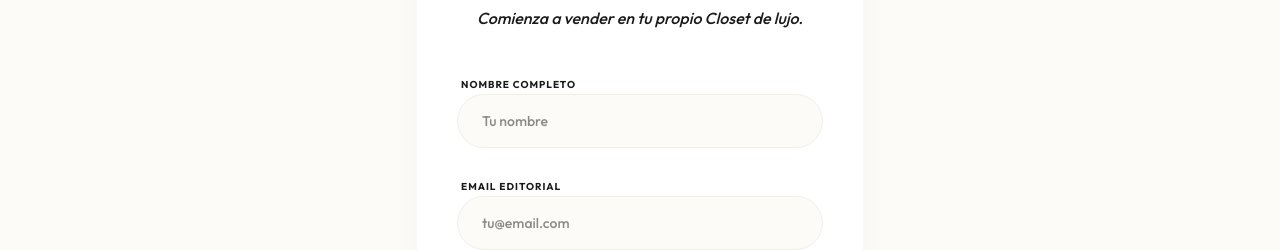
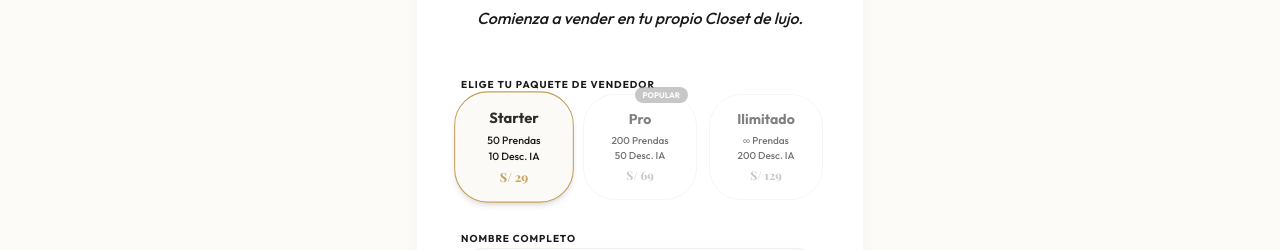
Before and after one commit to cmontenegro1411-hue/marketplace-ropa, a Next.js app: page /signup in a window 1280 px wide. Shown: the part 248-498 px from the top of the page. Built offline with nearby package versions, Linux system fonts and the light colour scheme; no server answers; a web font is replaced by a local one.

Commit message:
feat: user registration with seller packages (ai credits and product limit)

```diff
--- a/app/api/auth/signup/route.ts
+++ b/app/api/auth/signup/route.ts
@@ -5,10 +5,10 @@ import { syncSellerToNotion } from '@/lib/notion';
 
 export async function POST(req: Request) {
   try {
-    const { email, password, name } = await req.json();
+    const { email, password, name, plan } = await req.json();
 
-    if (!email || !password || !name) {
-      return NextResponse.json({ message: 'Todos los campos son requeridos' }, { status: 400 });
+    if (!email || !password || !name || !plan) {
+      return NextResponse.json({ message: 'Todos los campos y la selección de plan son requeridos' }, { status: 400 });
     }
 
     // 1. Encriptar contraseña
@@ -40,6 +40,22 @@ export async function POST(req: Request) {
       return NextResponse.json({ message: error.message }, { status: 500 });
     }
 
+    // 2.5 Insertar el paquete publicitario del Vendedor
+    const planLimits = {
+      starter: { limit: 50, ai: 10 },
+      pro: { limit: 200, ai: 50 },
+      unlimited: { limit: 9999, ai: 200 },
+    };
+    const selectedPlan = planLimits[plan as keyof typeof planLimits] || planLimits.starter;
+
+    await supabase.from('listing_credits').insert({
+      user_id: newUser.id,
+      plan: plan,
+      credits_total: selectedPlan.ai,
+      credits_used: 0,
+      product_limit: selectedPlan.limit
+    });
+
     // 3. Sincronizar con CRM en Notion (fire-and-forget: no hacer await para no bloquear la UI)
     syncSellerToNotion({
       userId: newUser.id,
--- a/app/signup/page.tsx
+++ b/app/signup/page.tsx
@@ -10,6 +10,7 @@ export default function SignupPage() {
   const [email, setEmail] = useState('');
   const [password, setPassword] = useState('');
   const [name, setName] = useState('');
+  const [plan, setPlan] = useState('starter');
   const [isLoading, setIsLoading] = useState(false);
   const [error, setError] = useState('');
   const router = useRouter();
@@ -23,7 +24,7 @@ export default function SignupPage() {
       const res = await fetch('/api/auth/signup', {
         method: 'POST',
         headers: { 'Content-Type': 'application/json' },
-        body: JSON.stringify({ email, password, name }),
+        body: JSON.stringify({ email, password, name, plan }),
       });
 
       const data = await res.json();
@@ -60,6 +61,38 @@ export default function SignupPage() {
             )}
 
             <form onSubmit={handleSubmit} className="space-y-6">
+
+              <div className="space-y-3 mb-6">
+                <label className="text-[10px] font-bold uppercase tracking-widest text-muted px-1">Elige tu Paquete de Vendedor</label>
+                <div className="grid grid-cols-1 md:grid-cols-3 gap-3">
+                  <div
+                    onClick={() => setPlan('starter')}
+                    className={`cursor-pointer border p-4 rounded-2xl flex flex-col items-center justify-center text-center transition-all ${plan === 'starter' ? 'border-accent bg-accent/5 shadow-md scale-105' : 'border-sand hover:border-primary/30 grayscale opacity-60 hover:grayscale-0 hover:opacity-100'}`}
+                  >
+                    <span className="font-bold text-primary mb-1 text-sm leading-tight">Starter</span>
+                    <span className="text-[10px] text-muted font-medium mb-1">50 Prendas <br/> 10 Desc. IA</span>
+                    <span className="text-xs font-serif font-bold text-accent">S/ 29</span>
+                  </div>
+                  <div
+                    onClick={() => setPlan('pro')}
+                    className={`cursor-pointer border p-4 rounded-2xl flex flex-col items-center justify-center text-center transition-all relative ${plan === 'pro' ? 'border-primary bg-primary text-cream shadow-xl grayscale-0 opacity-100 scale-105' : 'border-sand hover:border-primary/30 grayscale opacity-60 hover:grayscale-0 hover:opacity-100'}`}
+                  >
+                    {plan !== 'pro' && <span className="absolute -top-2 right-2 bg-accent text-white text-[8px] font-bold px-2 py-0.5 rounded-full uppercase">Popular</span>}
+                    <span className={`font-bold mb-1 text-sm leading-tight ${plan === 'pro' ? 'text-cream' : 'text-primary'}`}>Pro</span>
+                    <span className={`text-[10px] font-medium mb-1 ${plan === 'pro' ? 'text-cream/80' : 'text-muted'}`}>200 Prendas <br/> 50 Desc. IA</span>
+                    <span className={`text-xs font-serif font-bold ${plan === 'pro' ? 'text-[#00E0A6]' : 'text-accent'}`}>S/ 69</span>
+                  </div>
+                  <div
+                    onClick={() => setPlan('unlimited')}
+                    className={`cursor-pointer border p-4 rounded-2xl flex flex-col items-center justify-center text-center transition-all ${plan === 'unlimited' ? 'border-accent bg-accent/5 shadow-md scale-105' : 'border-sand hover:border-primary/30 grayscale opacity-60 hover:grayscale-0 hover:opacity-100'}`}
+                  >
+                    <span className="font-bold text-primary mb-1 text-sm leading-tight">Ilimitado</span>
+                    <span className="text-[10px] text-muted font-medium mb-1">∞ Prendas <br/> 200 Desc. IA</span>
+                    <span className="text-xs font-serif font-bold text-accent">S/ 129</span>
+                  </div>
+                </div>
+              </div>
+
               <div className="space-y-2">
                 <label className="text-[10px] font-bold uppercase tracking-widest text-muted px-1">Nombre Completo</label>
                 <input
```
Also changed, not shown: 1 other file (tests, documents, lock files or other folders).
